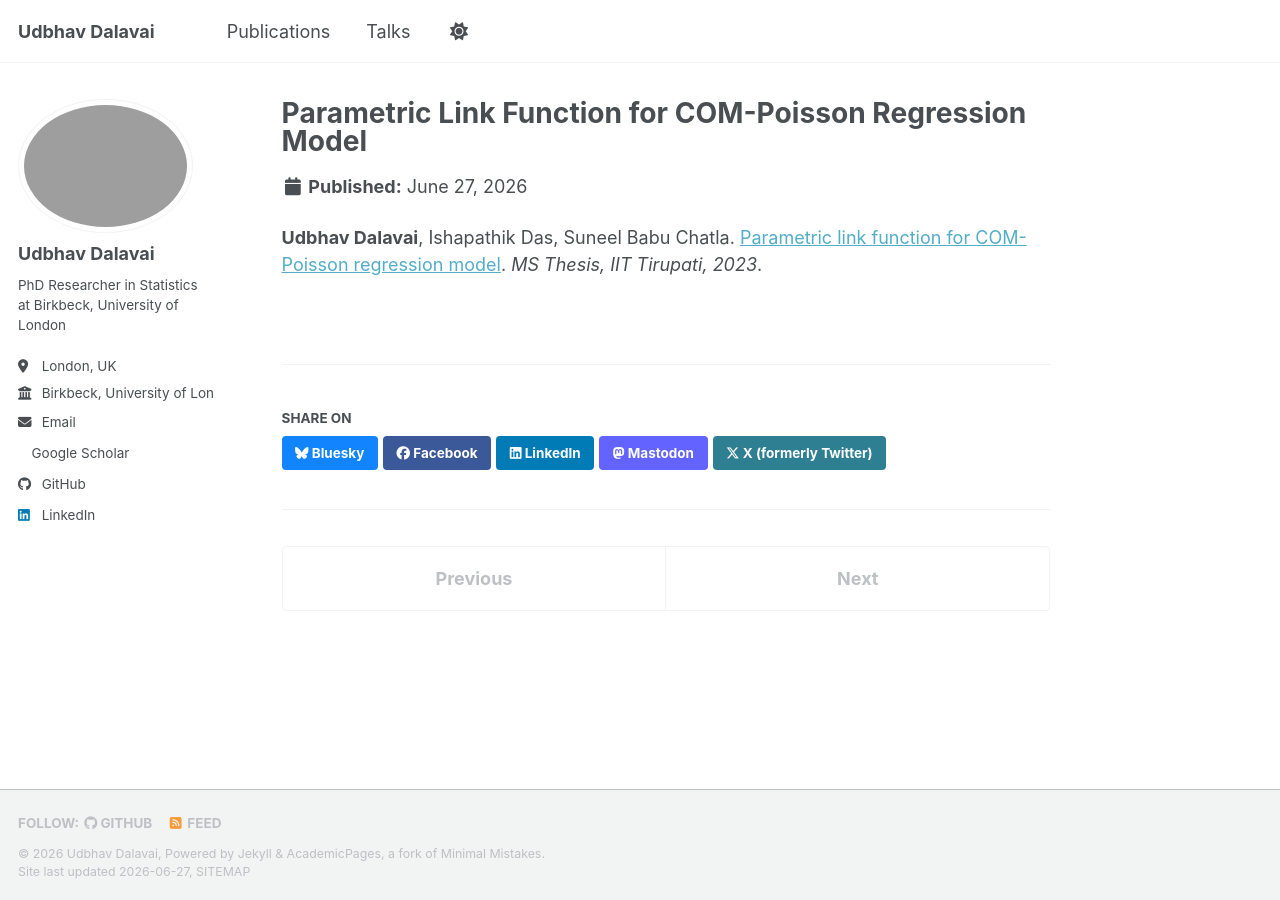
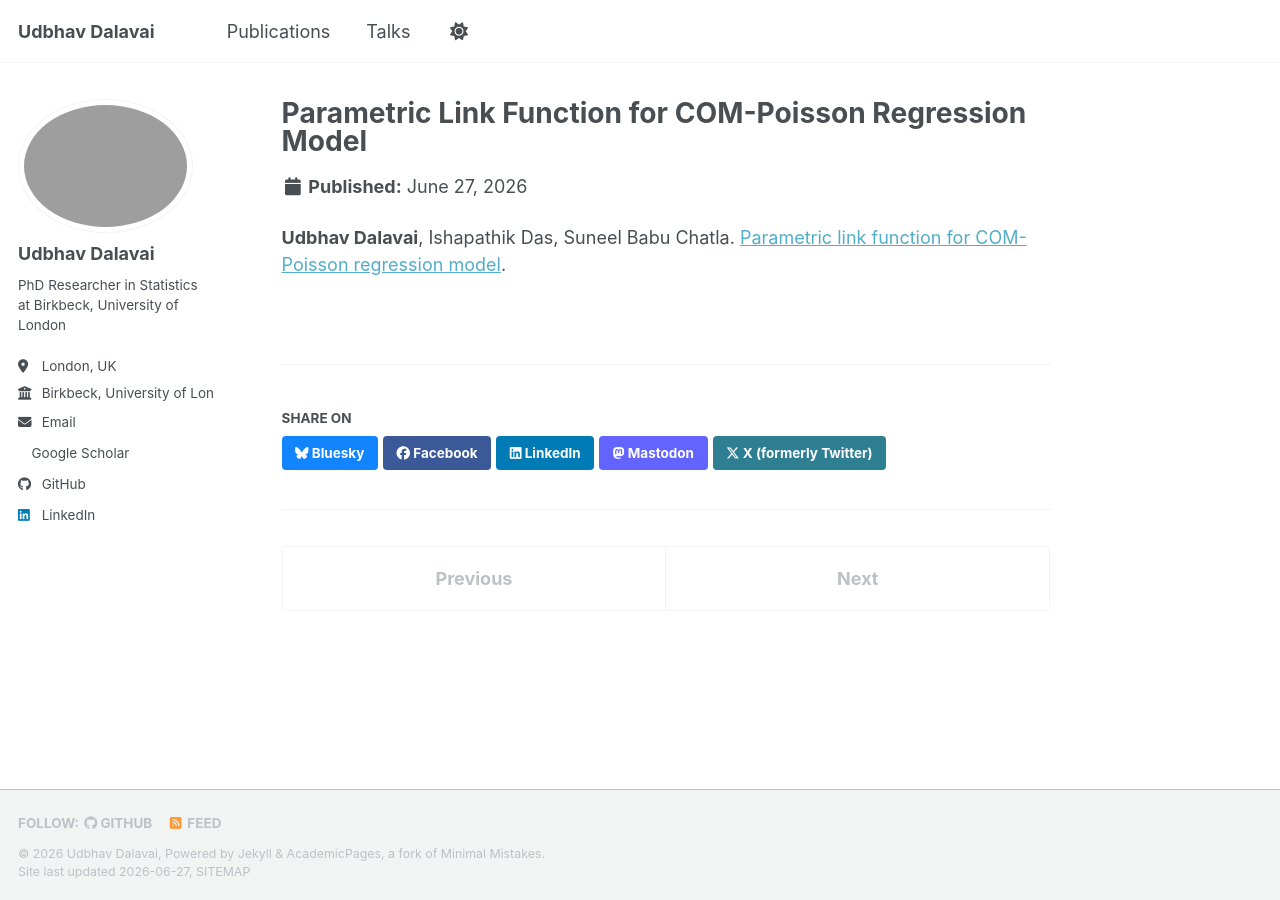
Before and after one commit to Udbhav-Dalavai/Udbhav-Dalavai.github.io, a Jekyll site: the page built from _publications/com-poisson-link.md, in a window 1280 px wide. Built offline with Jekyll 4.4.1, drawn with Linux system fonts in a browser that asks for light colours; a style sheet for code colours, icons or effects is not loaded.

Commit message:
Update com-poisson-link.md

```diff
--- a/_publications/com-poisson-link.md
+++ b/_publications/com-poisson-link.md
@@ -5,4 +5,4 @@ category: thesis
 permalink: /publication/2025-01-01-com-poisson-link
 ---
 
-**Udbhav Dalavai**, Ishapathik Das, Suneel Babu Chatla. [Parametric link function for COM-Poisson regression model](https://drive.google.com/file/d/1MivniK7mAVDCxS1SU71IrO-pT_9BE_ik/view?usp=sharing). *MS Thesis, IIT Tirupati, 2023*.
+**Udbhav Dalavai**, Ishapathik Das, Suneel Babu Chatla. [Parametric link function for COM-Poisson regression model](https://drive.google.com/file/d/1MivniK7mAVDCxS1SU71IrO-pT_9BE_ik/view?usp=sharing).
```
